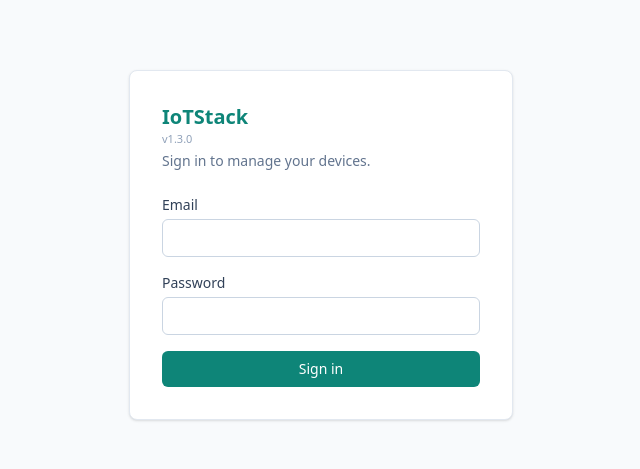
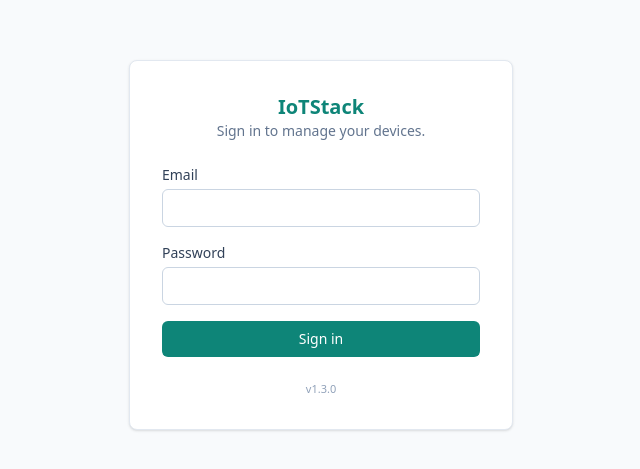
Before and after one commit to IoTLabsHQ/IoTStack, a React (Vite) app in the folder dashboard/: page /login in a window 1280 px wide. Shown: the part 155-624 px from the top of the page, without its empty margins (319-959 px from the left). Built offline with nearby package versions, Linux system fonts and the light colour scheme.

Commit message:
Center the login page logo/subtitle and move version below the button

```diff
--- a/dashboard/src/pages/LoginPage.tsx
+++ b/dashboard/src/pages/LoginPage.tsx
@@ -30,9 +30,8 @@ export function LoginPage() {
   return (
     <div className="flex min-h-screen items-center justify-center bg-slate-50 px-4">
       <div className="w-full max-w-sm rounded-lg border border-slate-200 bg-white p-8 shadow-sm">
-        <h1 className="text-xl font-semibold text-primary-800">IoTStack</h1>
-        <p className="mb-1 text-[11px] font-medium text-slate-400">v{__APP_VERSION__}</p>
-        <p className="mb-6 text-sm text-slate-500">Sign in to manage your devices.</p>
+        <h1 className="text-center text-xl font-semibold text-primary-800">IoTStack</h1>
+        <p className="mb-6 text-center text-sm text-slate-500">Sign in to manage your devices.</p>
 
         <form onSubmit={handleSubmit} className="space-y-4">
           <div>
@@ -69,6 +68,8 @@ export function LoginPage() {
             {submitting ? "Signing in…" : "Sign in"}
           </button>
         </form>
+
+        <p className="mt-6 text-center text-[11px] font-medium text-slate-400">v{__APP_VERSION__}</p>
       </div>
     </div>
   );
```
